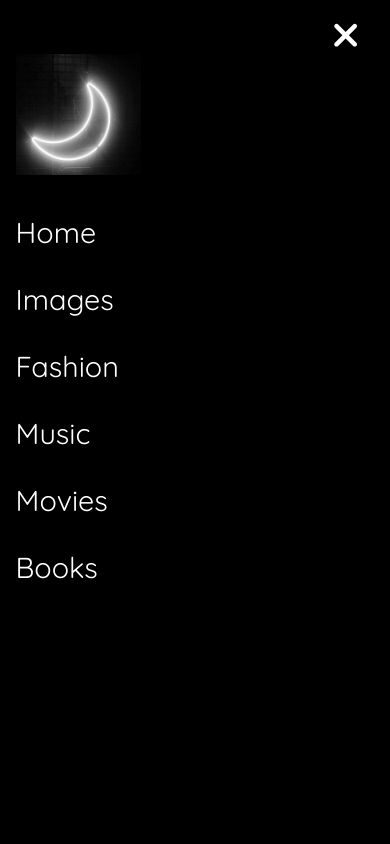
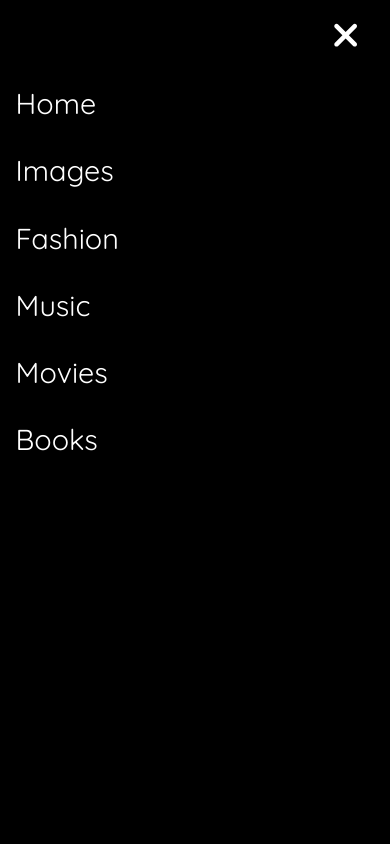
Before and after one commit to honeylemonicetea/Darker, a React (Create React App) app: page / in a window 390 px wide. Shown: the top 844 px of the page. Built offline with nearby package versions, Linux system fonts and the light colour scheme.

Commit message:
logo removed

```diff
--- a/src/App.css
+++ b/src/App.css
@@ -62,7 +62,7 @@ a{
 
       }
       .burger-container .logo{
-        width:35%;
+        display: none;
         /* border-radius: 50%; */
 
       }
```
